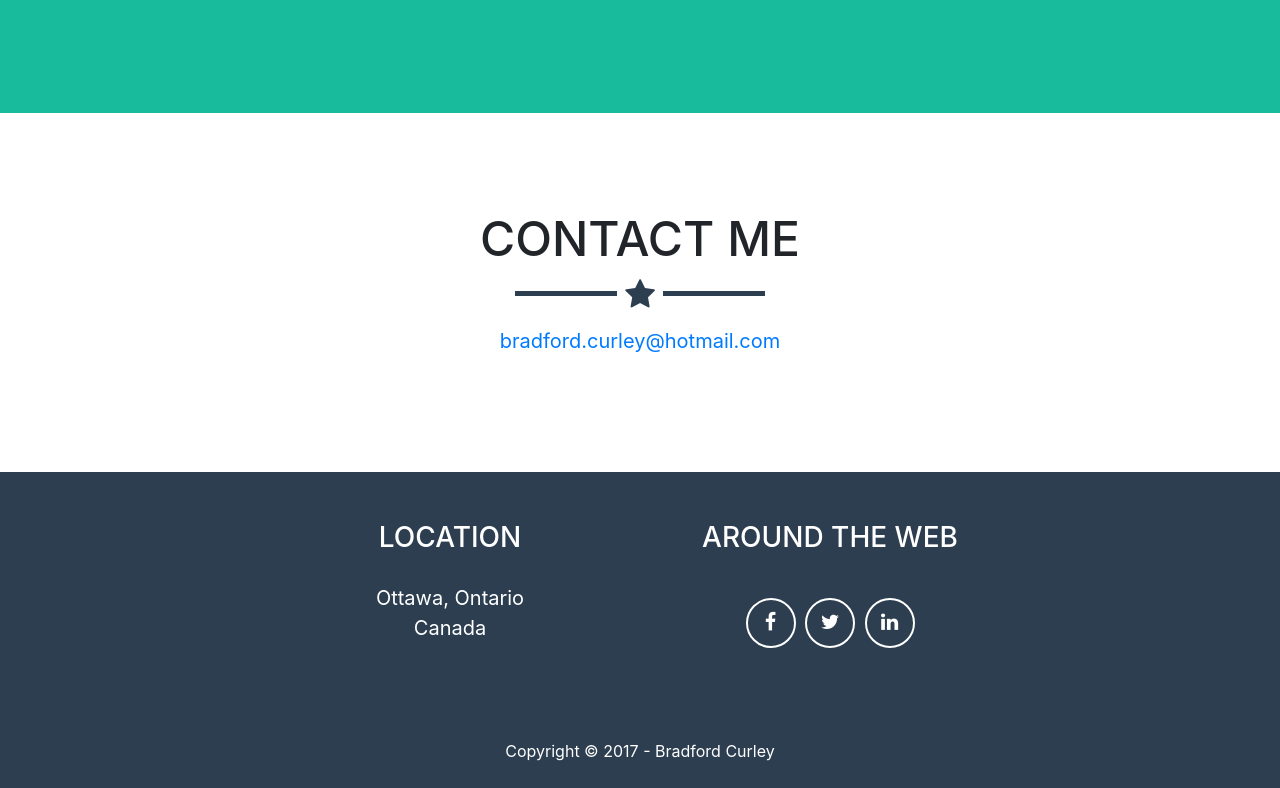
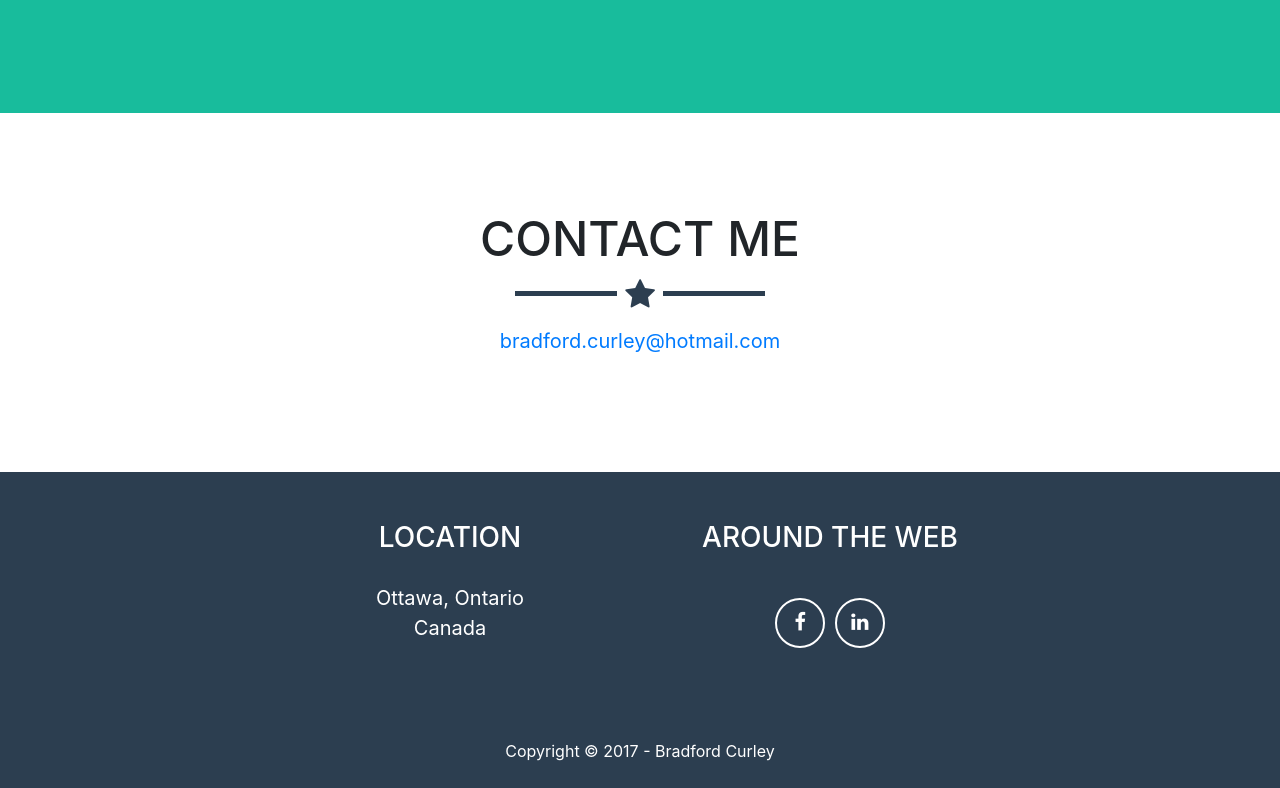
Before and after one commit to curl0025/Portfolio, a website with bundled scripts: page index.html in a window 1280 px wide. Shown: the part 2206-2994 px from the top of the page. Built offline with nearby package versions, Linux system fonts and the light colour scheme.

Commit message:
Add files via upload

```diff
--- a/index.html
+++ b/index.html
@@ -154,11 +154,7 @@
                   </a>
                 </li>
 
-                <li class="list-inline-item">
-                  <a class="btn-social btn-outline" href="https://twitter.com/B_Curls" target="_blank">
-                    <i class="fa fa-fw fa-twitter"></i>
-                  </a>
-                </li>
+
                 <li class="list-inline-item">
                   <a class="btn-social btn-outline" href="https://www.linkedin.com/in/brad-curley-7a1718141/" target="_blank">
                     <i class="fa fa-fw fa-linkedin"></i>
```
